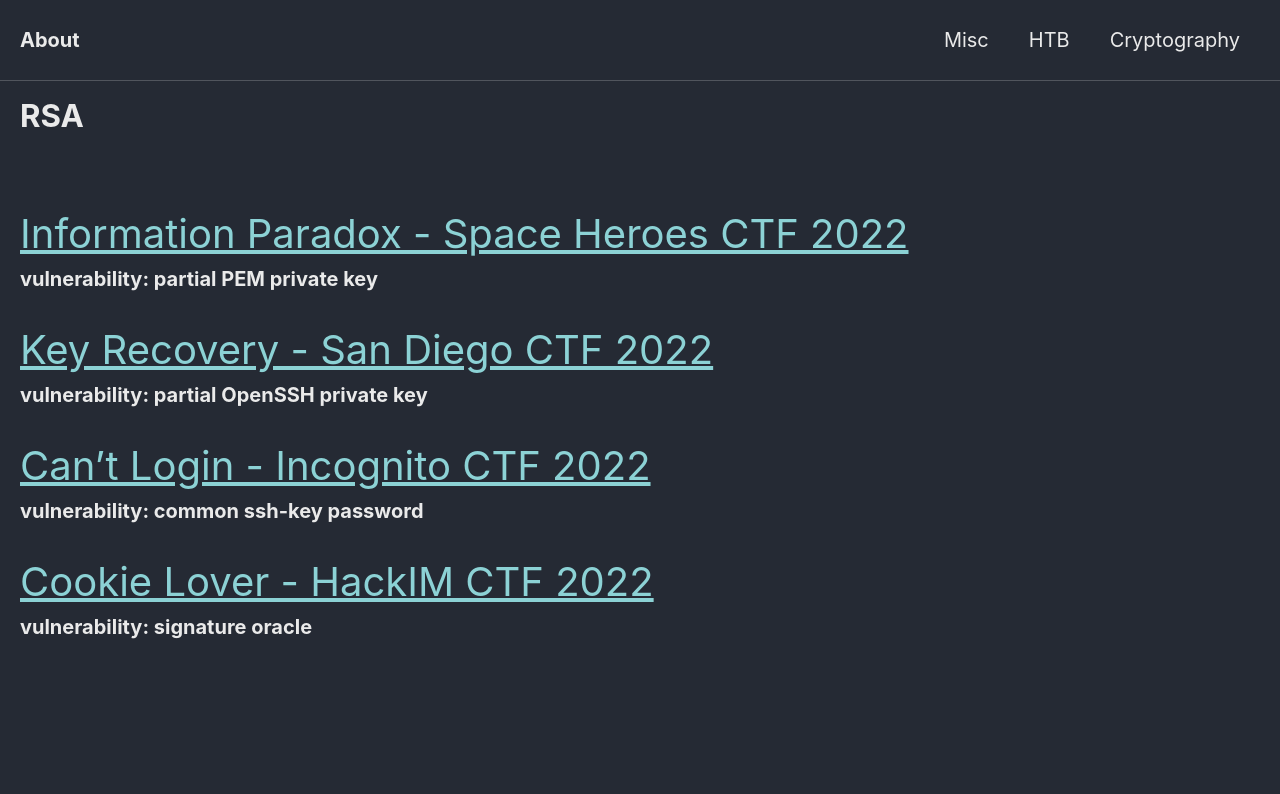
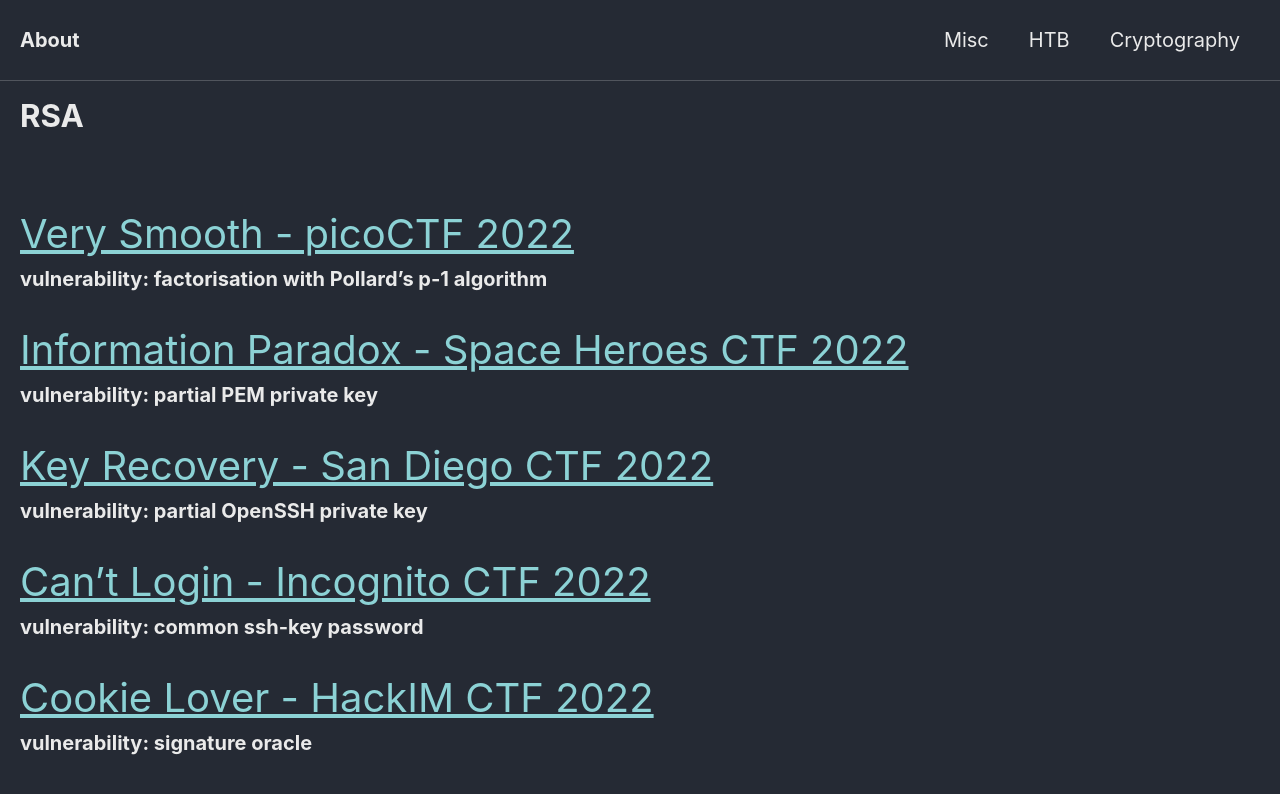
Before and after one commit to Connor-McCartney/Connor-McCartney.github.io, a Jekyll site: the page built from _pages/cryptography/rsa/rsa.md, in a window 1280 px wide. Shown: the top 794 px of the page. Built offline with Jekyll 4.4.1, drawn with Linux system fonts in a browser that asks for light colours; cached includes are drawn as plain includes.

Commit message:
Update rsa.md

```diff
--- a/_pages/cryptography/rsa/rsa.md
+++ b/_pages/cryptography/rsa/rsa.md
@@ -4,6 +4,11 @@ title: RSA
 ---
 
 <br>
+
+
+<span style="font-size:2em;">   [Very Smooth - picoCTF 2022](/cryptography/rsa/very-smooth-picoCTF-2022)       </span> <br>
+__vulnerability: factorisation with Pollard's p-1 algorithm__
+
 
 <span style="font-size:2em;">   [Information Paradox - Space Heroes CTF 2022](/cryptography/rsa/information-paradox-SHCTF-2022)       </span> <br>
 __vulnerability: partial PEM private key__
```
